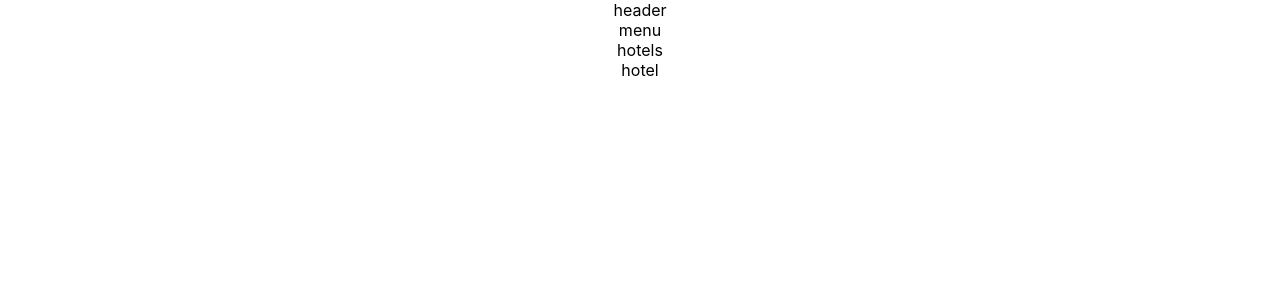
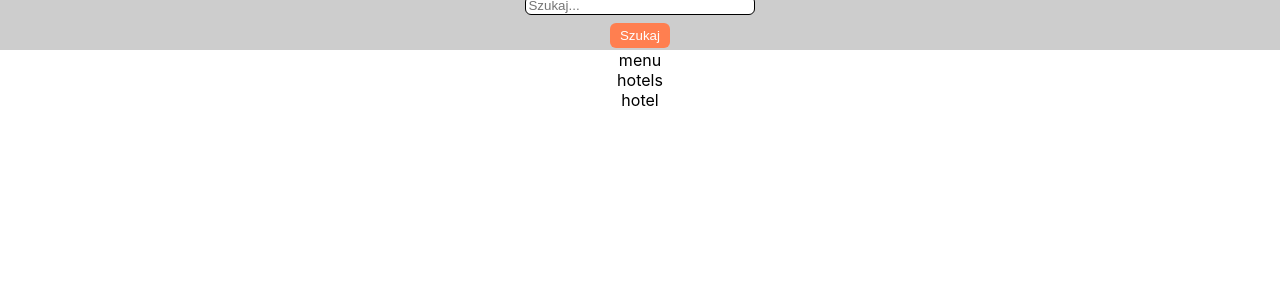
Before and after one commit to marcinrataj/noclegi, a React (Create React App) app: page / in a window 1280 px wide. Shown: the top 300 px of the page. Built offline with nearby package versions, Linux system fonts and the light colour scheme.

Commit message:
before add bootstrap

```diff
--- a/src/components/Header/Header.js
+++ b/src/components/Header/Header.js
@@ -1,7 +1,13 @@
 import React from 'react';
+import Searchbar from './Searchbar/Searchbar'
+import styles from './Header.module.css'
 
 function Header() {
-	return 'header';
+	return (
+		<header className={styles.header}>
+			<Searchbar/>
+		</header>
+	);
 }
 
 export default Header;
--- /dev/null
+++ b/src/components/Header/Header.module.css
@@ -0,0 +1,7 @@
+.header{
+  height: 50px;
+  background-color: #cdcdcd;
+  display: flex;
+  justify-content: center;
+  align-items: center;
+}
--- /dev/null
+++ b/src/components/Header/Searchbar/Searchbar.js
@@ -0,0 +1,17 @@
+import React from "react";
+
+function Searchbar() {
+  return (
+    <div>
+			<input
+				style={{
+					width: "calc(100% - 20px)"
+					}}
+          className="input-text"
+			  type='text' placeholder='Szukaj...'/>
+			<button className="button">Szukaj</button>
+		</div>
+  )
+}
+
+export default Searchbar
--- a/src/index.css
+++ b/src/index.css
@@ -11,3 +11,16 @@ code {
   font-family: source-code-pro, Menlo, Monaco, Consolas, 'Courier New',
     monospace;
 }
+
+.input-text {
+  border-radius: 6px;
+  border: 1px solid #000;
+}
+.button{
+  border-radius: 6px;
+  border: 0;
+  background-color: coral;
+  color: #fff;
+  padding: 5px 10px;
+  margin: 8px 0;
+}
```
